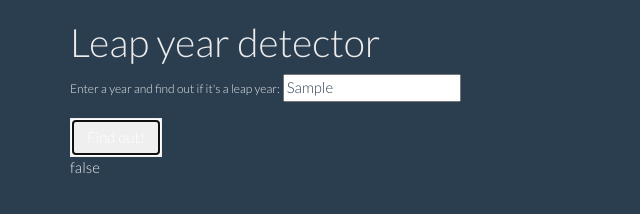
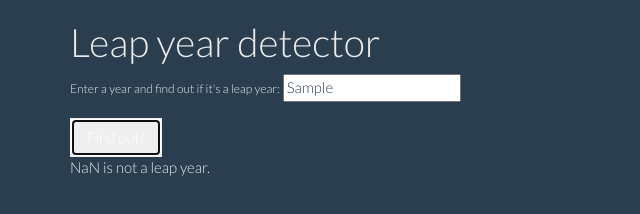
Before and after one commit to annatimofeyeva/leap_year, a plain HTML site: page index.html in a window 1280 px wide. Both pictures are taken after typing "Sample" into the empty fields and a click on the button "Find out!". Shown: the full height of the page, 0-640 px from the left. Drawn offline with Linux system fonts and the light colour scheme.

Commit message:
add contents of year variable into a span. if the result var is false, set the text to not. if true, insert annull string. show entire result.

```diff
--- a/css/styles.css
+++ b/css/styles.css
@@ -0,0 +1,3 @@
+#result {
+  display: none;
+}
--- a/index.html
+++ b/index.html
@@ -20,6 +20,7 @@
       </form>
 
       <div id="result">
+        <p><span class="year"></span> is <span class="not"></span> a leap year.</p>
       </div> <!-- end id result -->
 
     </div>
--- a/js/scripts.js
+++ b/js/scripts.js
@@ -15,6 +15,15 @@ $(document).ready(function() {
     event.preventDefault();
     var year = parseInt($("input#year").val());
     var result = leapYear(year);
-    $("#result").text(result);
+
+    $(".year").text(year);
+
+    if (!result) {
+      $(".not").text("not");
+    } else {
+      $(".not").text("");
+    }
+
+    $("#result").show();
   });
 });
```
